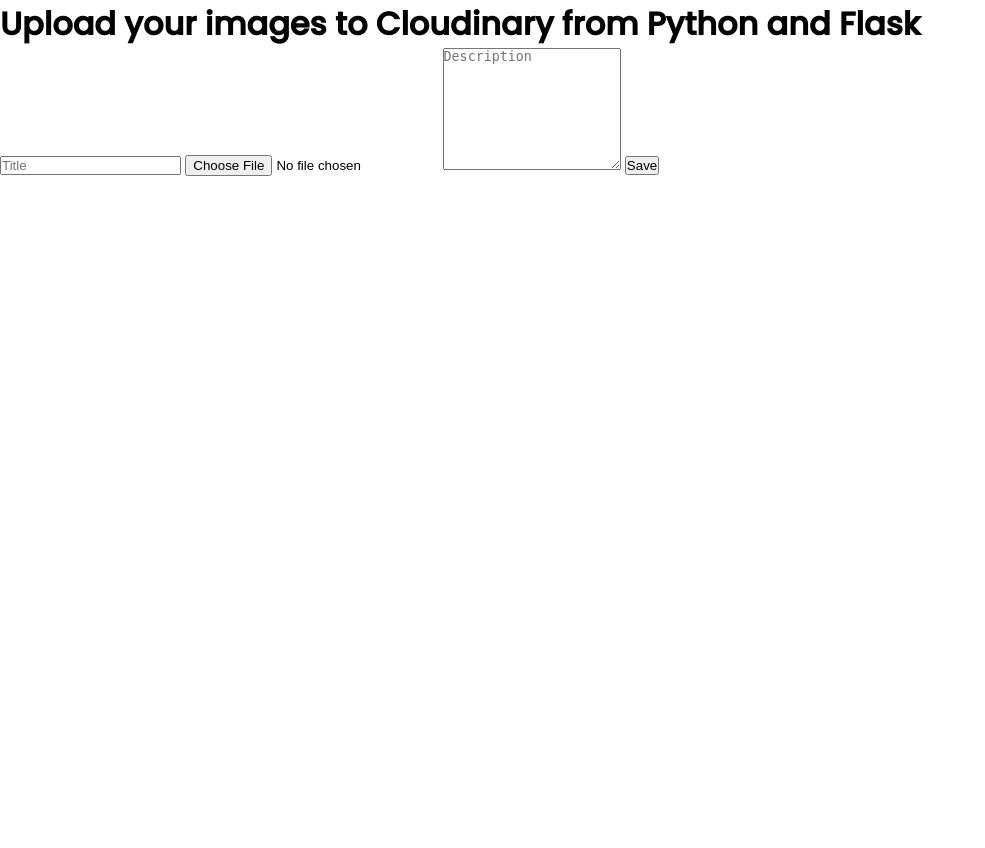
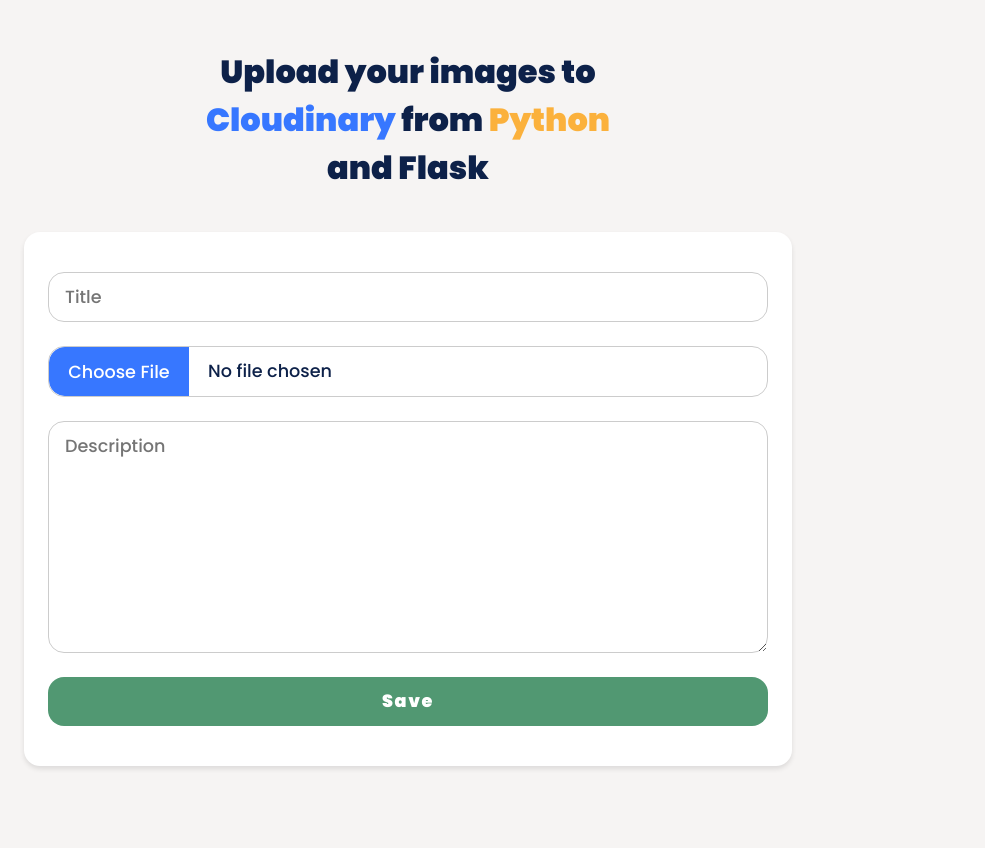
Before and after one commit to Remy349/upload-images-cloudinary-python, a Flask app: page / in a window 1280 px wide. Shown: the whole page, without its empty margins (0-985 px from the left). Before the commit the page ends 176 px from the top, so only its background shows below. Run offline with Flask 3, Linux system fonts and the light colour scheme.

Commit message:
Styles added to the main page and the form.

```diff
--- a/flaskr/static/css/styles.css
+++ b/flaskr/static/css/styles.css
@@ -1,4 +1,4 @@
-@import url("https://fonts.googleapis.com/css2?family=Lilita+One&family=Poppins:wght@300;400;500&display=swap");
+@import url("https://fonts.googleapis.com/css2?family=Poppins:wght@300;400;500;600;700;900&display=swap");
 *,
 *::before,
 *::after {
@@ -9,6 +9,107 @@
 
 body {
   font-family: "Poppins", sans-serif;
+  background-color: #F6F4F3;
+  min-height: 100vh;
+  margin-top: 3rem;
+}
+
+input[type=submit] {
+  cursor: pointer;
+}
+
+::-webkit-file-upload-button {
+  background-color: #3777FF;
+  color: #ffffff;
+  font-family: "Poppins", sans-serif;
+  font-size: 1.1rem;
+  border-top-left-radius: 1rem;
+  border-bottom-left-radius: 1rem;
+  cursor: pointer;
+  padding: 0.7rem 1.2rem;
+  margin-right: 1.2rem;
+  font-weight: 500;
+  border: none;
+  outline: none;
+}
+
+.container {
+  max-width: 768px;
+  margin-left: 1.5rem;
+  margin-right: 1.5rem;
+}
+
+.section {
+  padding: 2.5rem 0 4rem;
+}
+
+.main__title {
+  text-align: center;
+  font-weight: 900;
+  color: #0D2149;
+  max-width: 27rem;
+  margin-left: auto;
+  margin-right: auto;
+}
+.main__title span:first-child {
+  color: #3777FF;
+}
+.main__title span:last-child {
+  color: #FBB13C;
+}
+
+.index__form {
+  width: 100%;
+  display: grid;
+  row-gap: 1.5rem;
+  padding: 2.5rem 1.5rem;
+  border-radius: 1rem;
+  background-color: #ffffff;
+  box-shadow: 0 3px 5px rgba(0, 0, 0, 0.1);
+}
+.index__form-input {
+  border-radius: 1rem;
+  font-family: "Poppins", sans-serif;
+  border: 1px solid #ccc;
+  width: 100%;
+  padding: 0.7rem 1.5rem 0.7rem 1rem;
+  outline: none;
+  font-size: 1.1rem;
+  color: #0D2149;
+  font-weight: 500;
+}
+.index__form-file {
+  border: 1px solid #ccc;
+  width: 100%;
+  border-radius: 1rem;
+  cursor: pointer;
+  font-size: 1.1rem;
+  font-weight: 500;
+  font-family: "Poppins", sans-serif;
+  color: #0D2149;
+}
+.index__form-textarea {
+  border-radius: 1rem;
+  font-family: "Poppins", sans-serif;
+  border: 1px solid #ccc;
+  width: 100%;
+  padding: 0.7rem 1rem;
+  outline: none;
+  font-size: 1.1rem;
+  font-weight: 500;
+  color: #0D2149;
+}
+.index__form-submit {
+  background-color: #519872;
+  color: #ffffff;
+  border-radius: 1rem;
+  border: none;
+  outline: none;
+  padding: 0.7rem 0;
+  font-size: 1.1rem;
+  font-family: "Poppins", sans-serif;
+  font-weight: 900;
+  letter-spacing: 0.1rem;
 }
 
 /*# sourceMappingURL=styles.css.map */
--- a/flaskr/static/scss/base/_base.scss
+++ b/flaskr/static/scss/base/_base.scss
@@ -1,6 +1,7 @@
 @use '../utils/fonts' as f;
+@use '../utils/colors' as c;
 
-@import url('https://fonts.googleapis.com/css2?family=Lilita+One&family=Poppins:wght@300;400;500&display=swap');
+@import url('https://fonts.googleapis.com/css2?family=Poppins:wght@300;400;500;600;700;900&display=swap');
 
 *,
 *::before,
@@ -12,4 +13,55 @@
 
 body {
   font-family: f.$Poppins;
+  background-color: c.$White-smoke;
+  min-height: 100vh;
+  margin-top: 3rem;
 }
+
+input[type=submit] {
+  cursor: pointer;
+}
+
+::-webkit-file-upload-button {
+  background-color: c.$Blue-crayola;
+  color: c.$White;
+  font-family: f.$Poppins;
+  font-size: 1.1rem;
+  border-top-left-radius: 1rem;
+  border-bottom-left-radius: 1rem;
+  cursor: pointer;
+  padding: .7rem 1.2rem;
+  margin-right: 1.2rem;
+  font-weight: 500;
+  border: none;
+  outline: none;
+}
+
+.container {
+  max-width: 768px;
+  margin-left: 1.5rem;
+  margin-right: 1.5rem;
+}
+
+.section {
+  padding: 2.5rem 0 4rem;
+}
+
+.main {
+  &__title {
+    text-align: center;
+    font-weight: 900;
+    color: c.$Oxford-blue;
+    max-width: 27rem;
+    margin-left: auto;
+    margin-right: auto;
+
+    & span:first-child {
+      color: c.$Blue-crayola;
+    }
+
+    & span:last-child {
+      color: c.$Hunyadi-yellow;
+    }
+  }
+}
--- /dev/null
+++ b/flaskr/static/scss/pages/_index.scss
@@ -0,0 +1,62 @@
+@use '../utils/colors' as c;
+@use '../utils/fonts' as f;
+
+.index {
+  &__form {
+    width: 100%;
+    display: grid;
+    row-gap: 1.5rem;
+    padding: 2.5rem 1.5rem;
+    border-radius: 1rem;
+    background-color: c.$White;
+    box-shadow: 0 3px 5px rgba(0,0,0,.1);
+
+    &-input {
+      border-radius: 1rem;
+      font-family: f.$Poppins;
+      border: 1px solid #ccc;
+      width: 100%;
+      padding: .7rem 1.5rem .7rem 1rem;
+      outline: none;
+      font-size: 1.1rem;
+      color: c.$Oxford-blue;
+      font-weight: 500;
+    }
+
+    &-file {
+      border: 1px solid #ccc;
+      width: 100%;
+      border-radius: 1rem;
+      cursor: pointer;
+      font-size: 1.1rem;
+      font-weight: 500;
+      font-family: f.$Poppins;
+      color: c.$Oxford-blue;
+    }
+
+    &-textarea {
+      border-radius: 1rem;
+      font-family: f.$Poppins;
+      border: 1px solid #ccc;
+      width: 100%;
+      padding: .7rem 1rem;
+      outline: none;
+      font-size: 1.1rem;
+      font-weight: 500;
+      color: c.$Oxford-blue;
+    }
+
+    &-submit {
+      background-color: c.$Sea-green;
+      color: c.$White;
+      border-radius: 1rem;
+      border: none;
+      outline: none;
+      padding: .7rem 0;
+      font-size: 1.1rem;
+      font-family: f.$Poppins;
+      font-weight: 900;
+      letter-spacing: .1rem;
+    }
+  }
+}
--- /dev/null
+++ b/flaskr/static/scss/pages/_pages.scss
@@ -0,0 +1,2 @@
+// INDEX
+@forward './index';
--- a/flaskr/static/scss/styles.scss
+++ b/flaskr/static/scss/styles.scss
@@ -1,2 +1,4 @@
 // BASE
 @forward './base/base';
+// PAGE
+@forward './pages/pages';
--- a/flaskr/static/scss/utils/_colors.scss
+++ b/flaskr/static/scss/utils/_colors.scss
@@ -0,0 +1,7 @@
+$Oxford-blue: #0D2149;
+$Blue-crayola: #3777FF;
+$Hunyadi-yellow: #FBB13C;
+$White: #ffffff;
+$White-smoke: #F6F4F3;
+$Sea-green: #519872;
+$Bittersweet: #FE5F55;
--- a/flaskr/static/scss/utils/_fonts.scss
+++ b/flaskr/static/scss/utils/_fonts.scss
@@ -1,2 +1 @@
-$Lilita: 'Lilita One', cursive;
 $Poppins: 'Poppins', sans-serif;
--- a/flaskr/templates/base.html
+++ b/flaskr/templates/base.html
@@ -10,8 +10,10 @@
     <title>Upload images with Python - Cloudinary</title>
   </head>
   <body>
-    <main class="main">
-      <h1>Upload your images to Cloudinary from Python and Flask</h1>
+    <main class="main container">
+      <h1 class="main__title">
+        Upload your images to <span>Cloudinary</span> from <span>Python</span> and Flask
+      </h1>
       {% block content %} {% endblock content %}
     </main>
   </body>
--- a/flaskr/templates/index.html
+++ b/flaskr/templates/index.html
@@ -1,7 +1,7 @@
 {% extends "base.html" %}
 
 {% block content %}
-<section class="index">
+<section class="index section">
   <div class="index__forms">
     <form action="" method="POST" class="index__form" enctype="multipart/form-data">
       {{ form.hidden_tag() }}
```
Also changed, not shown: index.txt (deleted, +0 -90 lines), 1 other file.
